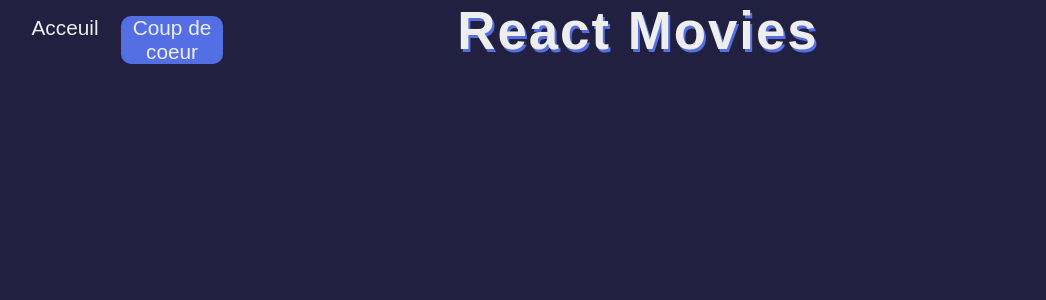
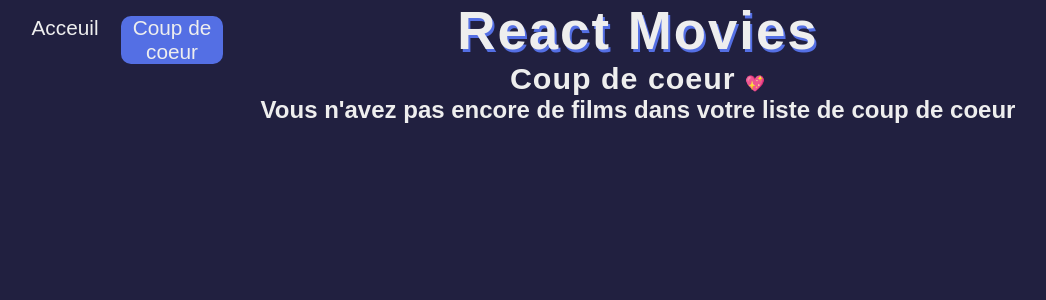
Before and after one commit to joffrey7486/ReactMovieEx, a React (Create React App) app: page /coup-de-coeur in a window 1280 px wide. Shown: the top 300 px of the page, without its empty margins (2-1048 px from the left). Built offline with nearby package versions, Linux system fonts and the light colour scheme; a web font is replaced by a local one.

Commit message:
adding userlist

```diff
--- a/src/component/Card.js
+++ b/src/component/Card.js
@@ -72,6 +72,14 @@ const Card = ( { movie } ) => {
         }
         return genreArray.map((genre) => <li key={genre}>{genre}</li>);
     }
+    const addStorage = () => {
+        let storedData = window.localStorage.movies ? window.localStorage.movies.split(",") : [];
+
+        if (!storedData.includes(movie.id.toString())) {
+            storedData.push(movie.id);
+            window.localStorage.movies = storedData;
+        }
+    }
 
     return (
         <div className='card'>
@@ -85,12 +93,14 @@ const Card = ( { movie } ) => {
 
             <h4>{movie.vote_average}/10 <span>⭐</span></h4>
 
-            <ul>{genreFinder()}</ul>
+            <ul>{movie.genre_ids ? genreFinder() : movie.genres.map((genre) => (
+                <li>{genre.name}</li>
+            ))}</ul>
 
             {movie.overview ? <h3>Synopsis</h3> : ""}
             <p>{movie.overview}</p>
 
-            <div className="btn">Ajouter au coup de coeur</div>
+            <div className="btn" onClick={() => addStorage()}>Ajouter au coup de coeur</div>
         </div>
     );
 };
--- a/src/pages/UserList.js
+++ b/src/pages/UserList.js
@@ -1,10 +1,31 @@
-import React from 'react';
+import axios from 'axios';
+import React, { useEffect } from 'react';
+import { useState } from 'react';
+import Card from '../component/Card';
 import Header from '../component/Header';
 
 const UserList = () => {
+    const [listData, setListData] = useState([]);
+
+    useEffect(() => {
+        let moviesId = window.localStorage.movies ? window.localStorage.movies.split(",") : [];
+
+        for (let i = 0; i < moviesId.length; i++) {
+            axios
+            .get(`https://api.themoviedb.org/3/movie/${moviesId[i]}?api_key=1447783824b0bc8f1f54fa0a83221be2&language=fr-FR`)
+            .then((res) => setListData((listData) => [...listData, res.data]))
+        }
+    }, []);
+
     return (
-        <div>
+        <div className='user-list-page'>
             <Header />
+            <h2>Coup de coeur <span>💖</span></h2>
+            <div className="result">
+                {listData.length > 0 ? listData.map((movie) => (
+                    <Card movie={movie} key={movie.id} />
+                )) : <h2>Vous n'avez pas encore de films dans votre liste de coup de coeur</h2>}
+            </div>
         </div>
     );
 };
```
